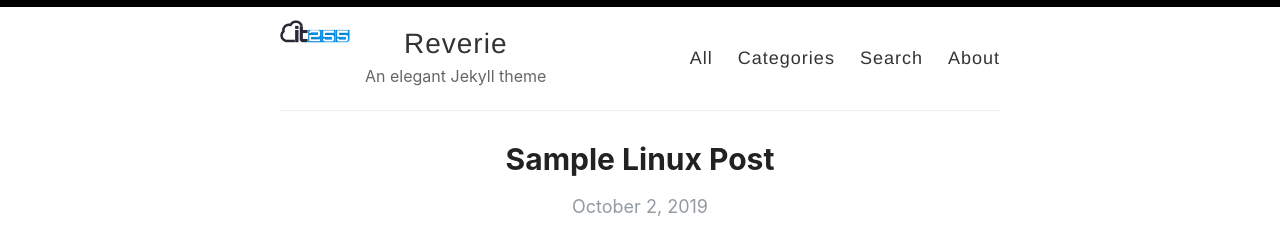
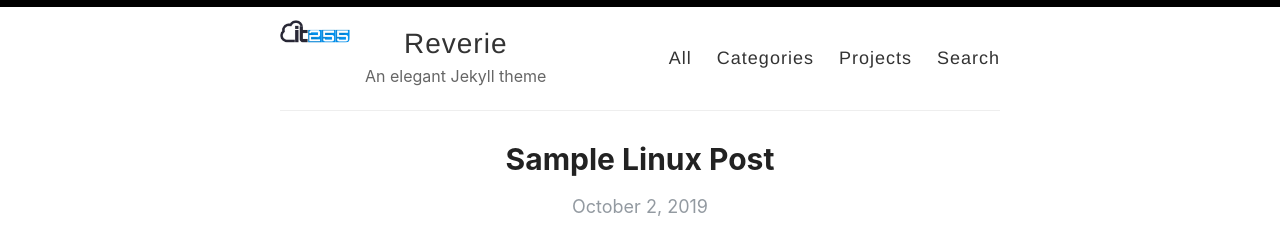
Before and after one commit to it255ru/reverie, a Jekyll site: the page built from index.html, in a window 1280 px wide and 900 px high. Shown: the top 241 px of the window. Built offline with Jekyll 4.4.1, drawn with Linux system fonts in a browser that asks for light colours; the list of posts is cut into pages by our own code.

Commit message:
Добавил категорию Projects

```diff
--- a/_layouts/default.html
+++ b/_layouts/default.html
@@ -30,8 +30,9 @@
               <!--<a href="{{ site.baseurl }}/">Home</a>-->
               <a href="{{ site.baseurl }}/">All</a>
               <a href="{{ site.baseurl }}/categories">Categories</a>
+              <a href="{{ site.baseurl }}/projects">Projects</a>
               <a href="{{ site.baseurl }}/search">Search</a>
-              <a href="{{ site.baseurl }}/about">About</a>
+              <!--<a href="{{ site.baseurl }}/about">About</a>-->
             </nav>
           </header>
         </div>
```
